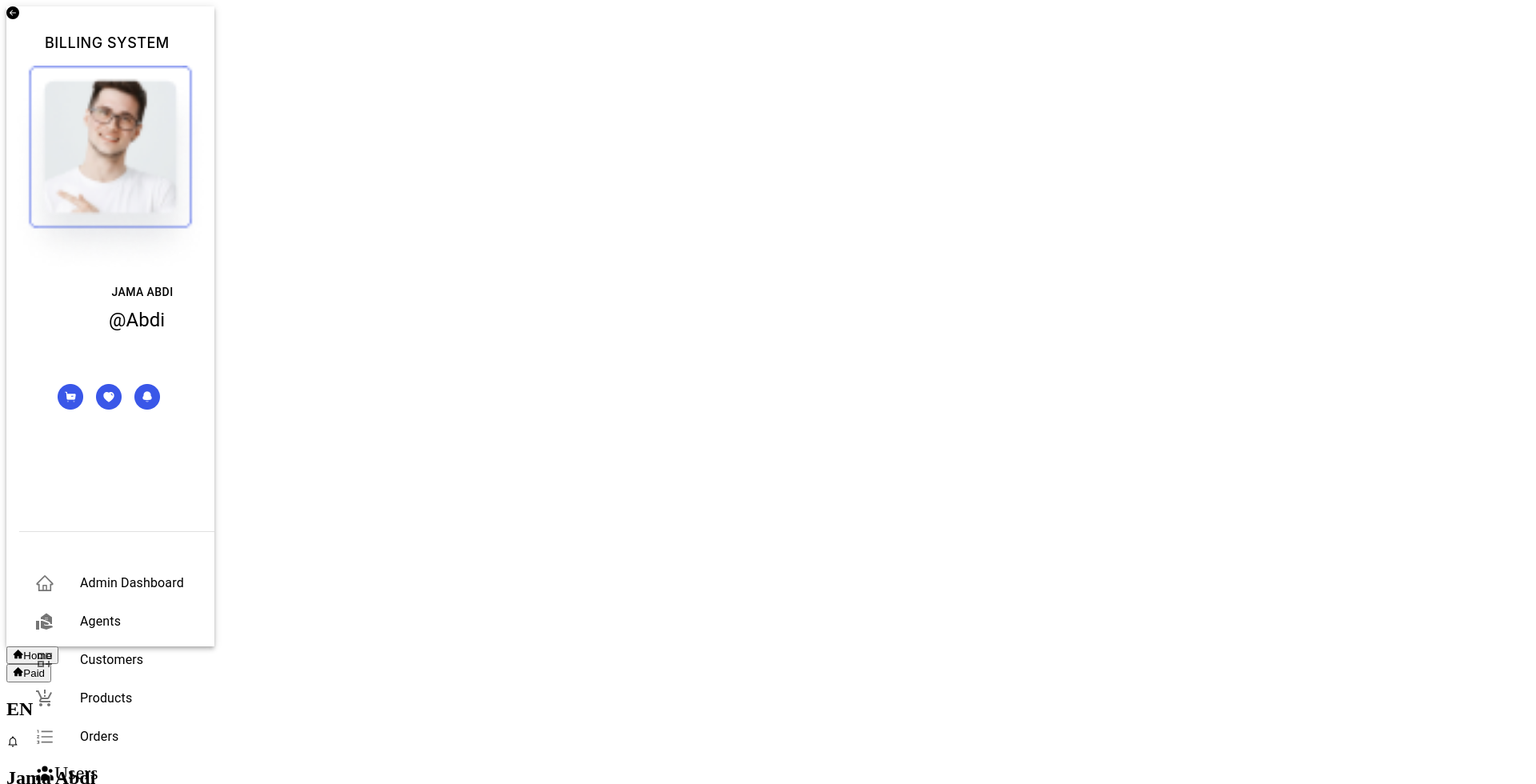
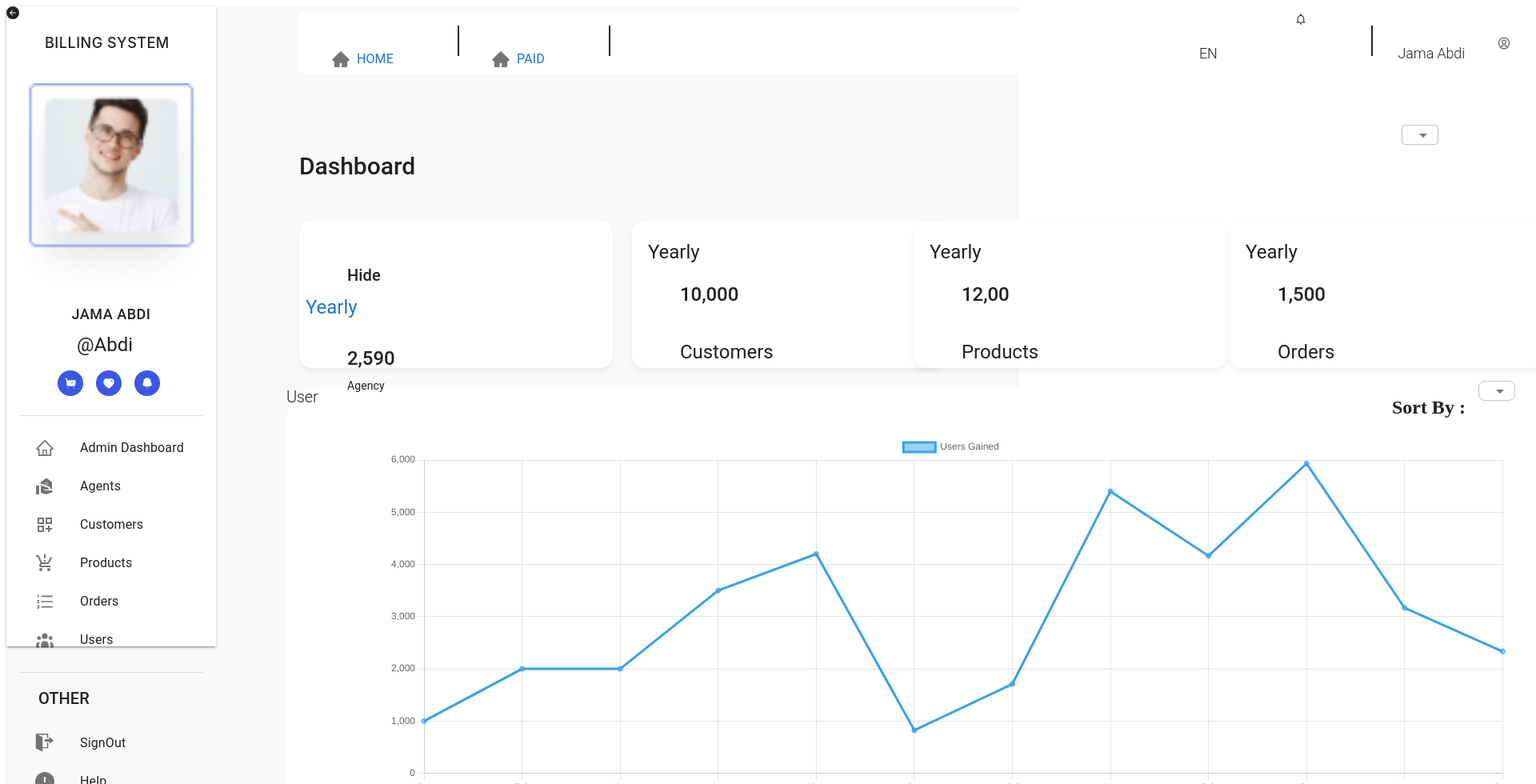
Before and after one commit to yahya-Tech59/Commission-Material, a React (Vite) app: page /dashboard in a window 1280 px wide. Shown: the top 980 px of the page at 80% size, 1920 px wide, since content can reach past the window. Built offline with nearby package versions, Linux system fonts and the light colour scheme; sample sign-in values are in the browser's storage.

Commit message:
designed sidebar and some dashboard area

```diff
--- a/src/App.jsx
+++ b/src/App.jsx
@@ -13,61 +13,20 @@ import {
 import { NoMatch } from "./utils/NoMatch";
 import { Sidebar } from "./components/Sidebar";
 import { ProtectedRoutes } from "./utils/ProtectedRoutes";
-import { useState } from "react";
-import { Button, ThemeProvider, createTheme } from "@mui/material";
-
-const lightTheme = createTheme({
-  palette: {
-    mode: "light",
-    primary: {
-      main: "#007bff",
-    },
-    secondary: {
-      main: "#6c757d",
-    },
-  },
-});
-
-const darkTheme = createTheme({
-  palette: {
-    mode: "dark",
-    primary: {
-      main: "#0056b3",
-    },
-    secondary: {
-      main: "#374151",
-    },
-  },
-});
+import { Box, Paper } from "@mui/material";
 
 const App = () => {
-  const [theme, setTheme] = useState(lightTheme);
-
-  <Button
-    variant="h1"
-    onClick={() => setTheme(theme === lightTheme ? darkTheme : lightTheme)}
-    sx={{ position: "" }}
-  >
-    Dark
-  </Button>;
   return (
-    <div>
-      <ThemeProvider theme={theme}>
-        <div className="flex bg-zinc-100 ">
+    <Box>
+      <Paper sx={{ display: "flex", bgcolor: "#F9F9F9", m: 0, p: 0 }}>
         <BrowserRouter>
           <Routes>
             <Route path="/" element={<SignIn />} />
             <Route path="signUp" element={<SignUp />} />
             <Route element={<ProtectedRoutes />}>
-                <Route
-                  path="/dashboard"
-                  element={[<Sidebar />, <Dashboard />]}
-                />
+              <Route path="/dashboard" element={[<Sidebar />, <Dashboard />]} />
               <Route path="agents" element={[<Sidebar />, <Agents />]} />
-                <Route
-                  path="customers"
-                  element={[<Sidebar />, <Customers />]}
-                />
+              <Route path="customers" element={[<Sidebar />, <Customers />]} />
               <Route path="products" element={[<Sidebar />, <Products />]} />
               <Route path="orders" element={[<Sidebar />, <Orders />]} />
               <Route path="users" element={[<Sidebar />, <Users />]} />
@@ -76,9 +35,8 @@ const App = () => {
             </Route>
           </Routes>
         </BrowserRouter>
-        </div>
-      </ThemeProvider>
-    </div>
+      </Paper>
+    </Box>
   );
 };
 
--- a/src/components/Chart/Chart.jsx
+++ b/src/components/Chart/Chart.jsx
@@ -1,6 +1,7 @@
 import React, { useState } from "react";
 import { LineChart } from "./LineChart";
 import { UserData } from "./Data";
+import { Box, Select, Typography } from "@mui/material";
 
 export const Chart = () => {
   const [userData, setUserData] = useState({
@@ -14,21 +15,43 @@ export const Chart = () => {
   });
   return (
     <>
-      <div className="w-[96rem] h-[35rem] bg-white ml-1 p-5 rounded-lg mb-6 mt-[1.5rem]">
-        <h2 className="text-2xl">User</h2>
-        <div className="flex justify-end gap-2 -mt-8">
+      <Box
+        sx={{
+          width: "96rem",
+          height: "35rem",
+          borderRadius: 10,
+          mb: 6,
+          mt: "1.5rem",
+          bgcolor: "white",
+        }}
+      >
+        <Typography variant="h2" sx={{ fontSize: 20 }}>
+          User
+        </Typography>
+        <Box
+          sx={{ display: "flex", justifyContent: "flex-end", gap: 2, mt: -4 }}
+          className="flex justify-end gap-2 -mt-8"
+        >
           <h2>Sort By :</h2>
-          <select className="bg-blue-600 text-white rounded-md">
+          <Select
+            sx={{
+              bgcolor: "blue.600",
+              color: "white",
+              height: 25,
+              borderRadius: 2,
+              gap: 2,
+            }}
+          >
             <option value="year">Year</option>
             <option value="month">Month</option>
             <option value="day">Day</option>
-          </select>
-        </div>
+          </Select>
+        </Box>
 
-        <div className="ml-16">
+        <Box sx={{ ml: 16 }}>
           <LineChart chartData={userData} />
-        </div>
-      </div>
+        </Box>
+      </Box>
     </>
   );
 };
--- a/src/components/Chart/LineChart.jsx
+++ b/src/components/Chart/LineChart.jsx
@@ -3,5 +3,5 @@ import { Line } from "react-chartjs-2";
 import { Chart as ChartJS } from "chart.js/auto";
 
 export const LineChart = ({ chartData }) => {
-  return <Line data={chartData} width={1600} height={540} />;
+  return <Line data={chartData} width={280} height={90} />;
 };
--- a/src/components/Footer.jsx
+++ b/src/components/Footer.jsx
@@ -1,12 +1,25 @@
+import { Box, Typography } from "@mui/material";
 import React from "react";
 
 export const Footer = () => {
   return (
-    <div className="bg-white ml-1 w-[96rem] flex gap-5 p-3 mb-2 ">
-      <h1>Privacy Policy</h1>
-      <h1>Terms of use</h1>
+    <Box
+      sx={{
+        bgcolor: "white",
+        ml: 1,
+        width: "96rem",
+        display: "flex",
+        gap: 5,
+        p: 3,
+        mb: 2,
+      }}
+    >
+      <Typography variant="h5">Privacy Policy</Typography>
+      <Typography variant="h5">Terms of use</Typography>
 
-      <p className="ml-[70rem]">@ 2023 CawaaleICT</p>
-    </div>
+      <Typography variant="h5" sx={{ ml: "55rem" }}>
+        @ 2023 CawaaleICT
+      </Typography>
+    </Box>
   );
 };
--- a/src/components/Header.jsx
+++ b/src/components/Header.jsx
@@ -2,31 +2,90 @@ import React from "react";
 import { BiUserCircle } from "react-icons/bi";
 import { AiFillHome } from "react-icons/ai";
 import { IoMdNotificationsOutline } from "react-icons/io";
+import {
+  Box,
+  Button,
+  IconButton,
+  ListItemText,
+  Typography,
+} from "@mui/material";
 
 export const Header = () => {
   return (
-    <div className="flex bg-white mt-3 ml-2 h-16 rounded-md w-[96rem] ">
-      <button className="flex mt-5 ml-3 mr-3 ">
-        <AiFillHome className="text-blue-600 text-2xl mr-3  " />
-        Home
-      </button>
+    <Box
+      sx={{
+        display: "flex",
+        bgcolor: "white",
+        mt: 1,
+        ml: 2,
+        width: "99rem",
+        height: "4.75rem",
+      }}
+    >
+      <Button sx={{ display: "flex", mt: 5, ml: 3, mr: 3 }}>
+        <IconButton>
+          <AiFillHome sx={{ color: "primary.main", mr: 3 }} />
+        </IconButton>
+        <ListItemText primary="Home" />
+      </Button>
 
-      <div className="border border-slate-200 h-12 mt-2 ml-6"></div>
+      <Box
+        sx={{
+          border: 1,
+          borderColor: "slate.200",
+          height: 36,
+          mt: 2,
+          ml: 6,
+        }}
+      />
 
-      <button className="flex mt-5 ml-3 mr-3 ">
-        <AiFillHome className="text-blue-600 text-2xl mr-3  " />
-        Paid
-      </button>
+      <Button sx={{ display: "flex", mt: 5, ml: 3, mr: 3 }}>
+        <IconButton>
+          <AiFillHome className="text-blue-600 text-2xl mr-3  " />
+        </IconButton>
+        <ListItemText primary="Paid" />
+      </Button>
 
-      <div className="border border-slate-200 h-12 mt-2 ml-6"></div>
-
-      <div className="flex gap-4 ml-[24rem] pl-[40rem]">
-        <h2 className="text-xl mt-5 mr-8">EN</h2>
-        <IoMdNotificationsOutline className="text-2xl mt-5 -ml-10" />
-        <div className="border border-slate-300 h-8  mt-4"></div>
-        <h2 className="text-xl mt-5">Jama Abdi</h2>
-        <BiUserCircle className="ml-auto mt-4 text-3xl text-blue-600 mr-3" />
-      </div>
-    </div>
+      <Box
+        sx={{
+          border: 1,
+          borderColor: "slate.200",
+          height: 36,
+          mt: 2,
+          ml: 6,
+        }}
+      />
+      <Box
+        sx={{
+          display: "flex",
+          gap: 4,
+          marginLeft: "26rem",
+          paddingLeft: "20rem",
+        }}
+      >
+        <Typography variant="h2" sx={{ mt: 5, mr: 8, fontSize: 18 }}>
+          EN
+        </Typography>
+        <IoMdNotificationsOutline sx={{ mt: 4, ml: 10, fontSize: 36 }} />
+        <Box
+          sx={{
+            border: 1,
+            borderColor: "slate.200",
+            height: 36,
+            mt: 2,
+            ml: 6,
+          }}
+        />
+        <Typography variant="h2" sx={{ mt: 5 }} fontSize={18}>
+          Jama Abdi
+        </Typography>
+        <IconButton>
+          <BiUserCircle
+            sx={{ ml: "auto", mt: 4, color: "primary.main" }}
+            fontSize={18}
+          />
+        </IconButton>
+      </Box>
+    </Box>
   );
 };
--- a/src/components/Sidebar.jsx
+++ b/src/components/Sidebar.jsx
@@ -23,7 +23,6 @@ import {
   ListItemIcon,
   ListItemText,
   Divider,
-  IconButton,
 } from "@mui/material";
 
 export const Sidebar = () => {
@@ -33,15 +32,16 @@ export const Sidebar = () => {
     <Box>
       {!sidebarOpen ? (
         <Box onClick={handleOpen}>
-          <FaBars
-            sx={{ text: "3xl", ml: 10, mt: 5, cursor: "pointer" }}
-            className="text-3xl ml-10 mt-5 cursor-pointer "
-          />
+          <FaBars sx={{ fontSize: 18, ml: 10, mt: 5, cursor: "pointer" }} />
         </Box>
       ) : (
         <Box
-          sx={{ width: 260, height: "100vh", boxShadow: 4, bgcolor: "white" }}
-          className="w-72 h-screen shadow-slate-400 shadow-md bg-white "
+          sx={{
+            width: "16.368rem",
+            height: "100vh",
+            boxShadow: 2,
+            bgcolor: "white",
+          }}
         >
           <Box onClick={handleClose}>
             <BsFillArrowLeftCircleFill className="text-blue-700 text-2xl ml-[275px] relative top-10 cursor-pointer " />
@@ -62,8 +62,7 @@ export const Sidebar = () => {
 
           <Box
             sx={{
-              position: "relative",
-              top: 10,
+              mt: 4,
               display: "flex",
               flexDirection: "column",
             }}
@@ -71,23 +70,27 @@ export const Sidebar = () => {
             <img
               src={user}
               alt="user"
-              sx={{ ml: 20, mt: 10, height: "3.6rem", width: "3.6rem" }}
+              sx={{
+                width: "3.6rem",
+                height: "3.6rem",
+              }}
             />
-            <Button variant="h2" sx={{ text: "xl", ml: 10 }}>
+            <Button variant="h2" sx={{ fontSize: 18 }}>
               Jama Abdi
             </Button>
             <Typography
               variant="h5"
-              sx={{ text: "gray[400]", ml: 16 }}
+              sx={{ color: ["gray.500"], ml: 11 }}
               className="text-slate-400 ml-28"
             >
               @Abdi
             </Typography>
+          </Box>
           <Box
             sx={{
               display: "flex",
               ml: 8,
-                mt: 8,
+              mt: 2,
               gap: 2,
             }}
           >
@@ -95,9 +98,11 @@ export const Sidebar = () => {
             <img src={heart} alt="cart" />
             <img src={notif} alt="cart" />
           </Box>
-            {/* sx={{ mt: 10, text: "xl", listStyle: "none", ml: 2, my: 4 }} */}
-            <List sx={{ mt: 10, fontSize: 24, pl: 2, py: 4 }}>
-              <Divider sx={{ my: 5 }} />
+
+          {/* NavBar */}
+
+          <List sx={{ fontSize: 24, pl: 2 }}>
+            <Divider sx={{ my: 2, mr: 2 }} />
             <>
               <ListItemButton
                 button
@@ -170,17 +175,19 @@ export const Sidebar = () => {
                 to="/users"
                 sx={{ borderLeft: "4px solid transparent" }}
               >
+                <ListItemIcon>
                   <HiUserGroup className="ml-12 mr-5 mt-1" />
-                  Users
+                </ListItemIcon>
+                <ListItemText primary="Users" />
               </ListItemButton>
             </>
             <>
-                <Divider sx={{ my: 5 }} />
+              <Divider sx={{ my: 2, mr: 2 }} />
               <Typography
                 variant="h6"
-                  sx={{ ml: 10, mt: 10, mb: 6, color: "slate.600" }}
+                sx={{ ml: 3, mt: 2, mb: 2, color: "slate.600" }}
               >
-                  OTHERS
+                OTHER
               </Typography>
               <ListItemButton
                 button
@@ -189,7 +196,7 @@ export const Sidebar = () => {
                 sx={{ borderLeft: "4px solid transparent" }}
               >
                 <ListItemIcon>
-                    <IconButton>{/* Add your signout icon here */}</IconButton>
+                  <GoSignOut />
                 </ListItemIcon>
                 <ListItemText primary="SignOut" />
               </ListItemButton>
@@ -202,14 +209,13 @@ export const Sidebar = () => {
                 sx={{ borderLeft: "4px solid transparent" }}
               >
                 <ListItemIcon>
-                    <IconButton>{/* Add your help icon here */}</IconButton>
+                  <BsFillExclamationCircleFill />
                 </ListItemIcon>
                 <ListItemText primary="Help" />
               </ListItemButton>
             </>
           </List>
         </Box>
-        </Box>
       )}
     </Box>
   );
--- a/src/pages/Dashboard.jsx
+++ b/src/pages/Dashboard.jsx
@@ -2,70 +2,210 @@ import React from "react";
 import { Footer } from "../components/Footer";
 import { Chart } from "../components/Chart/Chart";
 import { Header } from "../components/Header";
-import { Box } from "@mui/material";
+import { Box, Select, Typography } from "@mui/material";
 
 export const Dashboard = () => {
   return (
-    <Box
-      sx={{ gray: [400], pr: 10, display: "flex" }}
-      // className="bg-slate-100 pr-10 flex"
-    >
-      <div className="flex-col">
-        <div className="ml-11 ">
-          <Header className="ml-20" />
-          <div className="mt-[-4rem] ml-2">
-            <div className="flex justify-between">
-              <h2 className="mt-20 text-2xl font-medium mb-6">Dashboard</h2>
-              <select className="h-7 mt-20 text-blue-500">
+    <Box sx={{ color: "gray.400", display: "flex" }}>
+      <Box sx={{ flexDirection: "column" }}>
+        <Box sx={{ ml: 11 }}>
+          <Header sx={{ ml: 20 }} />
+          <Box sx={{ mt: "-4rem", ml: 2 }} className="mt-[-4rem] ml-2">
+            <Box sx={{ display: "flex", justifyContent: "space-between" }}>
+              <Typography
+                variant="h5"
+                sx={{ mt: 20, fontSize: 30, fontWeight: 500, mb: 6 }}
+              >
+                Dashboard
+              </Typography>
+              <Select
+                defaultValue=""
+                sx={{
+                  height: 25,
+                  mt: 16,
+                  mr: 20,
+                  color: "blue.500",
+                }}
+                label="Last 30 Days"
+              >
                 <option value="">Last 30 Days</option>
-              </select>
-            </div>
+              </Select>
+            </Box>
 
-            <div className="">
-              <div className="h-36 w-[23rem] bg-white shadow-md shadow-slate-300 rounded-lg">
-                <span className="flex">
-                  <h2 className="text-xl ml-5 mt-5">Hide</h2>
+            <Box className="">
+              <Box
+                sx={{
+                  height: 144,
+                  width: 352,
+                  backgroundColor: "white",
+                  boxShadow: "0px 4px 6px rgba(156, 163, 175, 0.15)", // Adjusted for MUI's shadow prop
+                  borderRadius: "16px",
+                  display: "flex",
+                  flexDirection: "column",
+                  alignItems: "flex-start",
+                  padding: "20px",
+                }}
+              >
+                <Typography variant="h6" sx={{ ml: 5, mt: 4 }}>
+                  Hide
+                </Typography>
 
-                  <h3 className="bg-slate-200 w-12 h-6 ml-[14rem] text-blue-500 rounded-md relative top-4 ">
-                    Yearly
-                  </h3>
-                </span>
-                <p className="text-3xl font-medium ml-5 mt-2">2,590</p>
-                <h2 className=" mt-1 ml-5 text-slate-400">Agency</h2>
-              </div>
+                <Typography
+                  variant="h5"
+                  color="primary"
+                  sx={{
+                    position: "relative",
+                    top: 8, // Adjusted for MUI's positioning
+                    right: 12,
+                    backgroundColor: "gray.200",
+                    borderRadius: "16px",
+                  }}
+                >
+                  Yearly
+                </Typography>
 
-              <div className="h-36 w-[23rem] bg-white shadow-md shadow-slate-300 rounded-lg ml-[24.2rem] mt-[-9rem]">
-                <h3 className="bg-slate-200 w-12 h-6 ml-[19rem] text-blue-500 rounded-md relative top-3 ">
+                <Typography variant="h5" sx={{ fontWeight: 500, ml: 5, mt: 5 }}>
+                  2,590
+                </Typography>
+                <Typography
+                  variant="body2"
+                  sx={{ mt: 1, ml: 5, color: "slate.400" }}
+                >
+                  Agency
+                </Typography>
+              </Box>
+
+              <Box
+                sx={{
+                  height: 144,
+                  width: 352,
+                  backgroundColor: "white",
+                  boxShadow: "0px 4px 6px rgba(156, 163, 175, 0.15)", // Adjusted for MUI's shadow prop
+                  borderRadius: "16px",
+                  display: "flex",
+                  flexDirection: "column",
+                  alignItems: "flex-start",
+                  padding: "20px",
+                  ml: "26rem",
+                  mt: "-11.5rem",
+                }}
+              >
+                <Typography
+                  variant="h5"
+                  sx={{
+                    bgcolor: "gray.400",
+                    width: 12,
+                    h: 6,
+                    color: "blue.500",
+                    borderRadius: 50,
+                    position: "relative",
+                    top: 3,
+                  }}
+                >
                   Yearly
-                </h3>
-                <p className="text-3xl font-medium ml-5 mt-3">10,000</p>
-                <h2 className="mt-5 ml-5 text-slate-400">Customers</h2>
-              </div>
+                </Typography>
+                <Typography variant="h5" sx={{ fontWeight: 500, ml: 5, mt: 3 }}>
+                  10,000
+                </Typography>
 
-              <div className="h-36 w-[23rem] bg-white shadow-md shadow-slate-300 rounded-lg ml-[48.5rem] mt-[-9rem]">
-                <h3 className="bg-slate-200 w-12 h-6 ml-[19rem] text-blue-500 rounded-md relative top-3 ">
+                <Typography
+                  variant="h5"
+                  sx={{ mt: 5, ml: 5, color: "gray.400" }}
+                >
+                  Customers
+                </Typography>
+              </Box>
+
+              <Box
+                sx={{
+                  height: 144,
+                  width: 352,
+                  backgroundColor: "white",
+                  boxShadow: "0px 4px 6px rgba(156, 163, 175, 0.15)", // Adjusted for MUI's shadow prop
+                  borderRadius: "16px",
+                  display: "flex",
+                  flexDirection: "column",
+                  alignItems: "flex-start",
+                  padding: "20px",
+                  ml: "48rem",
+                  mt: "-11.5rem",
+                }}
+              >
+                <Typography
+                  variant="h5"
+                  sx={{
+                    bgcolor: "gray.400",
+                    width: 12,
+                    h: 6,
+                    color: "blue.500",
+                    borderRadius: 50,
+                    position: "relative",
+                    top: 3,
+                  }}
+                >
                   Yearly
-                </h3>
-                <p className="text-3xl font-medium ml-5 mt-3">100</p>
-                <h2 className="mt-5 ml-5 text-slate-400">Products</h2>
-              </div>
+                </Typography>
+                <Typography variant="h5" sx={{ fontWeight: 500, ml: 5, mt: 3 }}>
+                  12,00
+                </Typography>
 
-              <div className="h-36 w-[23rem] bg-white shadow-md shadow-slate-300 rounded-lg ml-[72.7rem] mt-[-9rem]">
-                <h3 className="bg-slate-200 w-12 h-6 ml-[19rem] text-blue-500 rounded-md relative top-3 ">
+                <Typography
+                  variant="h5"
+                  sx={{ mt: 5, ml: 5, color: "gray.400" }}
+                >
+                  Products
+                </Typography>
+              </Box>
+
+              <Box
+                sx={{
+                  height: 144,
+                  width: 352,
+                  bgcolor: "white",
+                  boxShadow: "0px 4px 6px rgba(156, 163, 175, 0.15)", // Adjusted for MUI's shadow prop
+                  borderRadius: "16px",
+                  display: "flex",
+                  flexDirection: "column",
+                  alignItems: "flex-start",
+                  padding: "20px",
+                  ml: "72.7rem",
+                  mt: "-11.5rem",
+                }}
+              >
+                <Typography
+                  variant="h5"
+                  sx={{
+                    bgcolor: "gray.400",
+                    width: 12,
+                    h: 6,
+                    color: "blue.500",
+                    borderRadius: 50,
+                    position: "relative",
+                    top: 3,
+                  }}
+                >
                   Yearly
-                </h3>
-                <p className="text-3xl font-medium ml-5 mt-3">150</p>
-                <h2 className="mt-5 ml-5 text-slate-400">Orders</h2>
-              </div>
-            </div>
-          </div>
+                </Typography>
+                <Typography variant="h5" sx={{ fontWeight: 500, ml: 5, mt: 3 }}>
+                  1,500
+                </Typography>
+
+                <Typography
+                  variant="h5"
+                  sx={{ mt: 5, ml: 5, color: "gray.400" }}
+                >
+                  Orders
+                </Typography>
+              </Box>
+            </Box>
+          </Box>
 
           <div className="flex flex-col ">
             <Chart />
             <Footer className="" />
           </div>
-        </div>
-      </div>
+        </Box>
+      </Box>
     </Box>
   );
 };
--- a/src/pages/SignIn.jsx
+++ b/src/pages/SignIn.jsx
@@ -96,7 +96,6 @@ export const SignIn = () => {
             alt=""
             style={{
               display: "flex",
-              alignItems: "left",
               width: "10rem",
               height: "",
               marginTop: 10,
```
Also changed, not shown: src/styles/Style.jsx (added, +57 -0 lines). Lines whose indentation alone changed are shown as unchanged.
